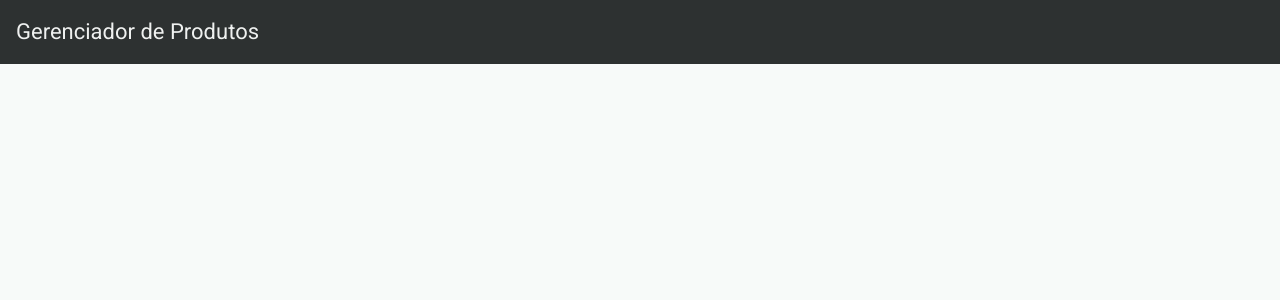
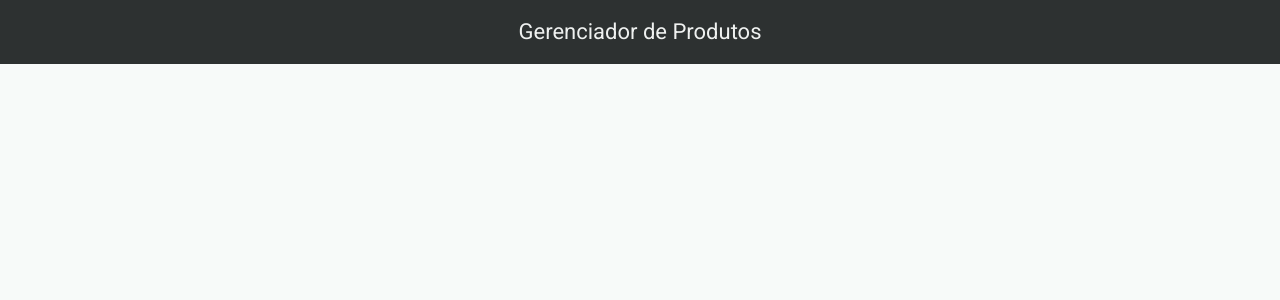
Before and after one commit to Isabellagouveias/product-store, an Angular app: page / in a window 1280 px wide. Shown: the top 300 px of the page. Built offline with nearby package versions, Linux system fonts and the light colour scheme.

Commit message:
feat: adiciona classes css para centralizar conteúdo

```diff
--- a/src/app/shared/components/header/header.html
+++ b/src/app/shared/components/header/header.html
@@ -1,3 +1,7 @@
 <mat-toolbar>
-  <span>Gerenciador de Produtos</span>
+  <div class="container">
+    <div class="content-container">
+      <h1 class="title">Gerenciador de Produtos</h1>
+    </div>
+  </div>
 </mat-toolbar>
--- a/src/app/shared/components/header/header.scss
+++ b/src/app/shared/components/header/header.scss
@@ -1,8 +1,14 @@
 @use '@angular/material' as mat;
 
 :host {
-  @include mat.toolbar-overrides((
-    container-background-color: var(--mat-sys-inverse-surface),
-    container-text-color: var(--mat-sys-inverse-on-surface),
-  ));
+  @include mat.toolbar-overrides(
+    (
+      container-background-color: var(--mat-sys-inverse-surface),
+      container-text-color: var(--mat-sys-inverse-on-surface),
+    )
+  );
 }
+
+.title {
+  text-align: center;
+}
--- a/src/styles.scss
+++ b/src/styles.scss
@@ -1,8 +1,3 @@
-// Include theming for Angular Material with `mat.theme()`.
-// This Sass mixin will define CSS variables that are used for styling Angular Material
-// components according to the Material 3 design spec.
-// Learn more about theming and how to use it for your application's
-// custom components at https://material.angular.dev/guide/theming
 @use '@angular/material' as mat;
 
 html {
@@ -19,21 +14,30 @@
   );
 }
 
+html,
 body {
-  // Default the application to a light color theme. This can be changed to
-  // `dark` to enable the dark color theme, or to `light dark` to defer to the
-  // user's system settings.
+  height: 100%;
+}
+
+body {
   color-scheme: light;
 
-  // Set a default background, font and text colors for the application using
-  // Angular Material's system-level CSS variables. Learn more about these
-  // variables at https://material.angular.dev/guide/system-variables
   background-color: var(--mat-sys-surface);
   color: var(--mat-sys-on-surface);
   font: var(--mat-sys-body-medium);
 
-  // Reset the user agent margin.
   margin: 0;
   height: 100%;
+  font-family: Roboto, 'Helvetica Neue', sans-serif;
 }
-/* You can add global styles to this file, and also import other style files */
+
+.container {
+  display: flex;
+  width: 100%;
+  justify-content: center;
+}
+
+.content-container {
+  width: 100%;
+  max-width: 748px;
+}
```
